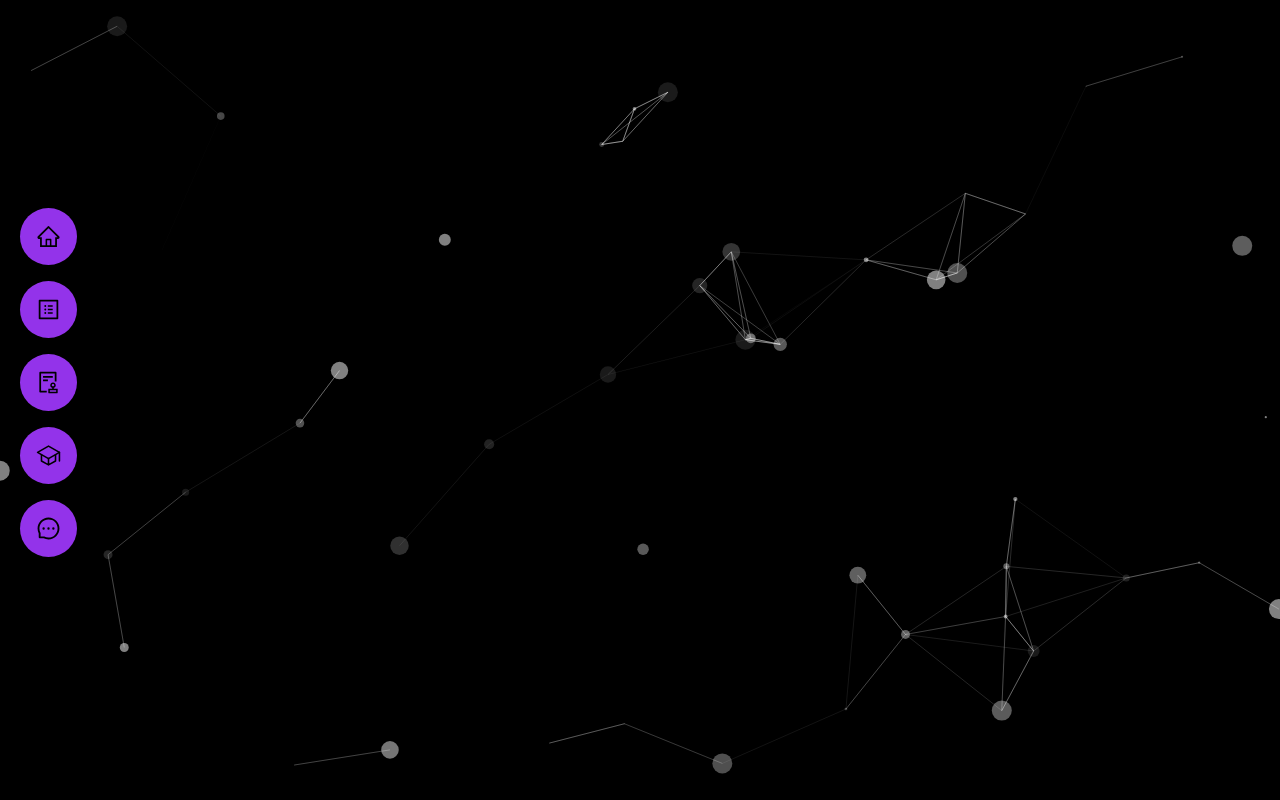
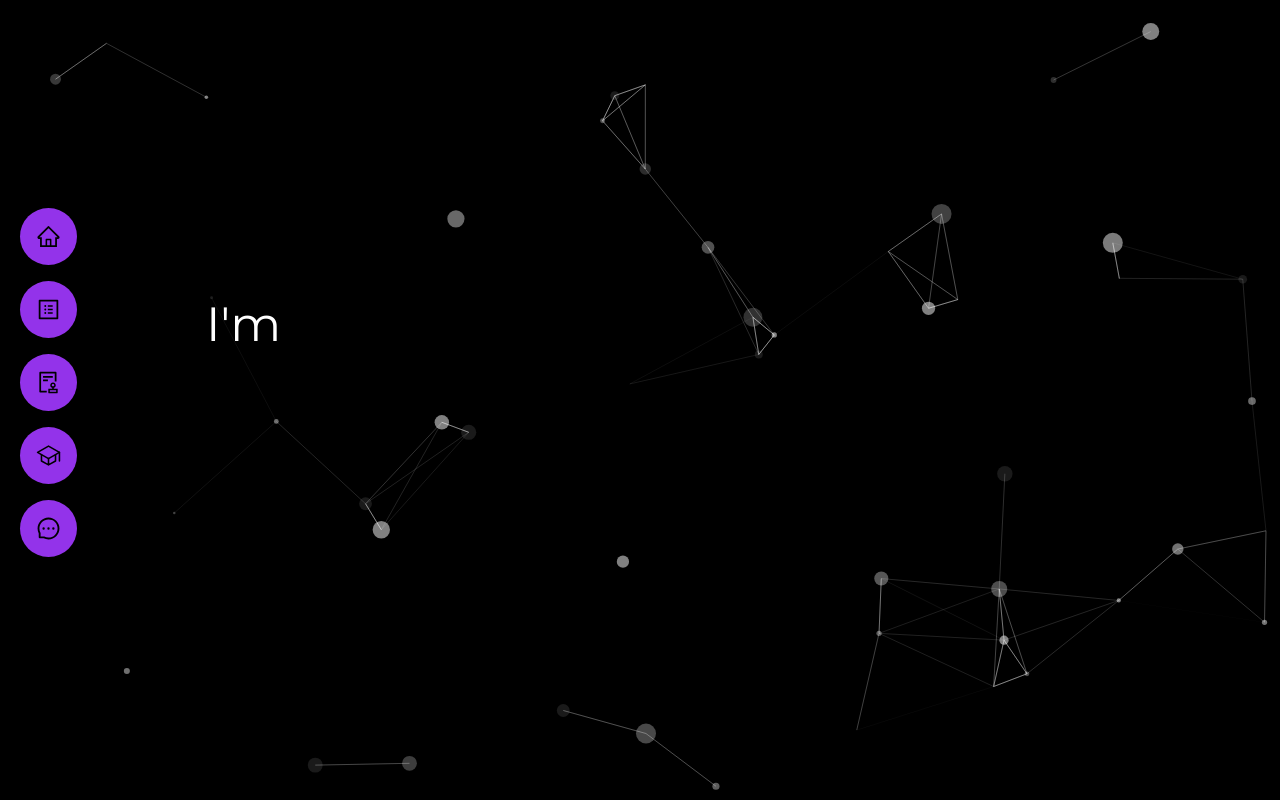
Before and after one commit to DamjanJoveski/Resume, a React (Create React App) app: page / in a window 1280 px wide. Built offline with nearby package versions, Linux system fonts and the light colour scheme.

Commit message:
Hero section done

```diff
--- a/package.json
+++ b/package.json
@@ -11,6 +11,7 @@
     "react-icons": "^4.11.0",
     "react-scripts": "5.0.1",
     "react-tsparticles": "^2.12.2",
+    "react-type-animation": "^3.1.0",
     "tsparticles": "^2.12.0",
     "web-vitals": "^2.1.4"
   },
--- a/public/index.html
+++ b/public/index.html
@@ -25,6 +25,8 @@
       Learn how to configure a non-root public URL by running `npm run build`.
     -->
     <title>React App</title>
+
+
   </head>
   <body>
     <noscript>You need to enable JavaScript to run this app.</noscript>
--- a/src/Main.jsx
+++ b/src/Main.jsx
@@ -1,7 +1,29 @@
+import {TypeAnimation} from "react-type-animation";
+
 export const Main = () => {
     return (
-        <div id='main'>
-
+        <div id='main' className='z-10'>
+            <div className='w-full h-screen'>
+                <div className='max-w-[900px] mx-auto h-full w-full py-52 px-4 lg:py-72'>
+                    <h1>
+                        <TypeAnimation
+                            sequence={[
+                                'Hello there',
+                                1000,
+                                'My name is Damjan Joveski',
+                                1000,
+                                "I'm on a journey to become a software engineer",
+                                1000,
+                                "Here's a little bit about myself and my journey...",
+                            ]}
+                            wrapper="span"
+                            speed={20}
+                            style={{ fontSize: '3em', display: 'inline-block', color:'white' }}
+                            repeat={Infinity}
+                        />
+                    </h1>
+                </div>
+            </div>
         </div>
     )
 }
--- a/src/ParticleBackground.jsx
+++ b/src/ParticleBackground.jsx
@@ -3,16 +3,10 @@ import { loadFull } from "tsparticles";
 export const ParticleBackground = () => {
 
     const particlesInit = async (main) => {
-        console.log(main);
-
-        // you can initialize the tsParticles instance (main) here, adding custom shapes or presets
-        // this loads the tsparticles package bundle, it's the easiest method for getting everything ready
-        // starting from v2 you can add only the features you need reducing the bundle size
         await loadFull(main);
     };
 
     const particlesLoaded = (container) => {
-        console.log(container);
     };
 
     return (
@@ -46,7 +40,7 @@ export const ParticleBackground = () => {
             delay: 0,
             fullScreen: {
                 enable: true,
-                zIndex: 1
+                zIndex: -1
             },
             detectRetina: true,
             duration: 0,
--- a/src/index.css
+++ b/src/index.css
@@ -1,7 +1,9 @@
+@import url('https://fonts.googleapis.com/css2?family=Montserrat:wght@100;400;600;700&display=swap');
+
 @tailwind base;
 @tailwind components;
 @tailwind utilities;
 
 body{
-    background: black;
+    font-family: 'Montserrat', sans-serif;
 }
```
Also changed, not shown: 1 other file (tests, documents, lock files or other folders).
